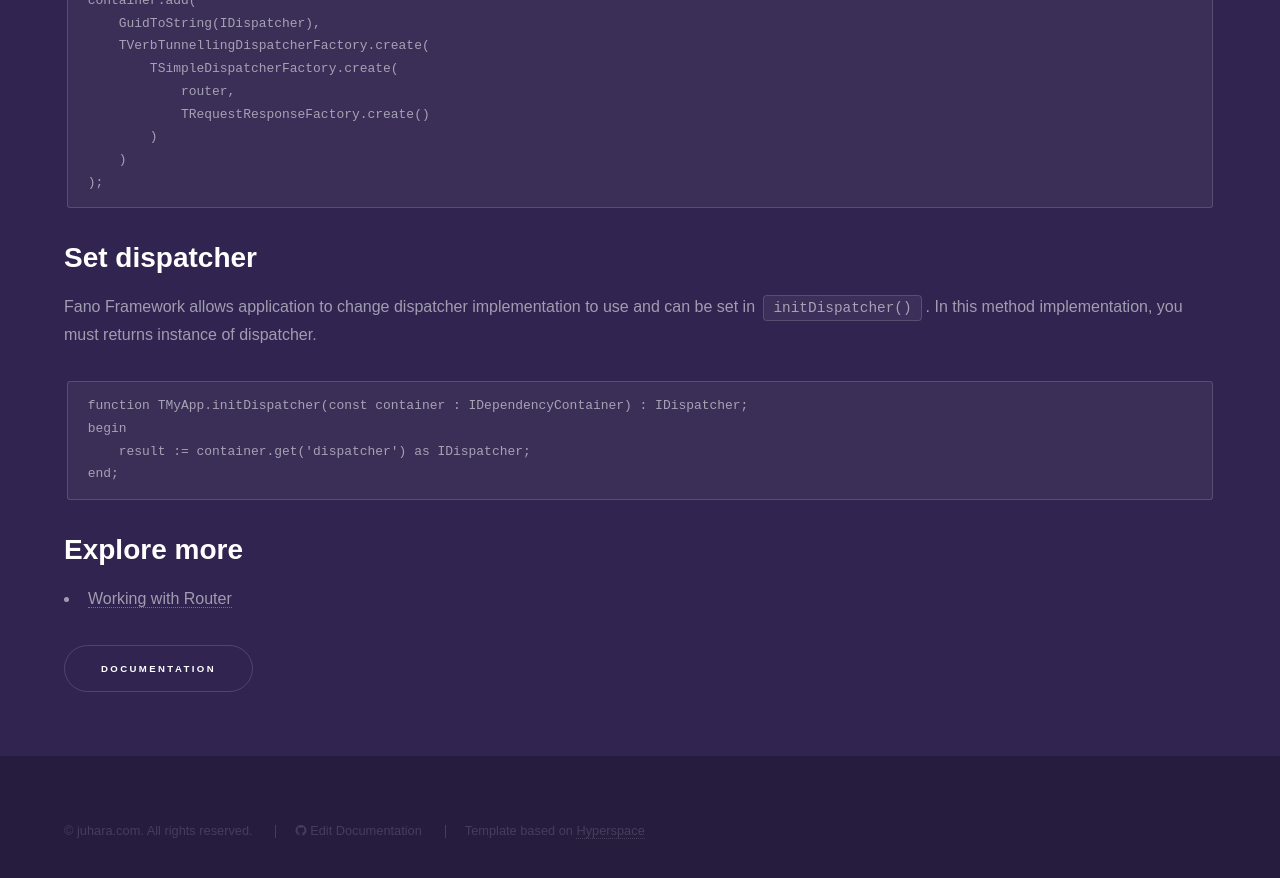
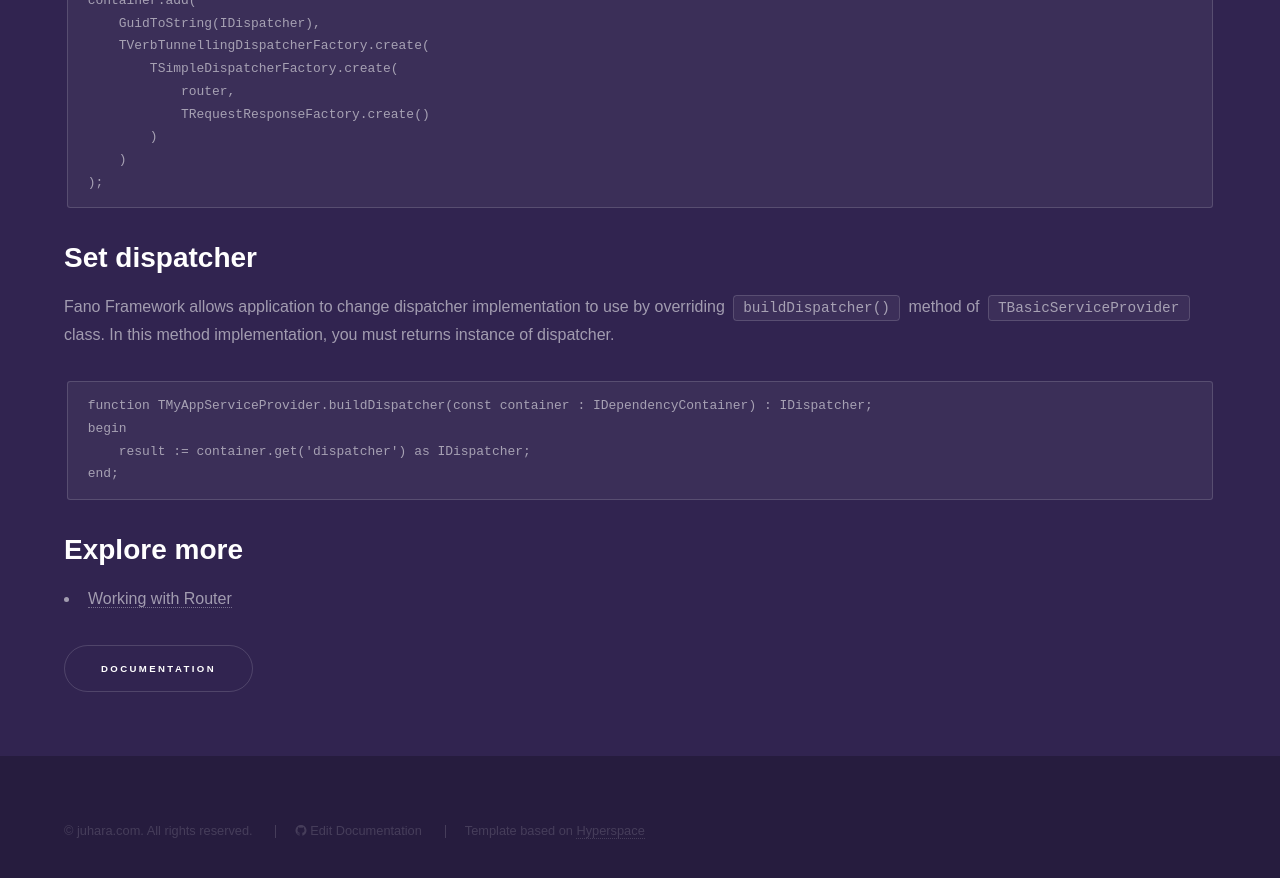
Before and after one commit to fanoframework/fanoframework.github.io, a Jekyll site: the page built from dispatcher/index.md, in a window 1280 px wide and 900 px high, scrolled down 2609 px. Shown: the top 878 px of the window. Built offline with Jekyll 4.4.1, drawn with Linux system fonts in a browser that asks for light colours; our own code applies the rules of GitHub Pages for plain Markdown files.

Commit message:
Update content about setup dispatcher

````diff
--- a/dispatcher/index.md
+++ b/dispatcher/index.md
@@ -107,12 +107,12 @@ container.add(
 ```
 ## Set dispatcher
 
-Fano Framework allows application to change dispatcher implementation to use and
-can be set in `initDispatcher()`. In this method implementation, you must returns
+Fano Framework allows application to change dispatcher implementation to use by
+overriding `buildDispatcher()` method of `TBasicServiceProvider` class. In this method implementation, you must returns
 instance of dispatcher.
 
 ```
-function TMyApp.initDispatcher(const container : IDependencyContainer) : IDispatcher;
+function TMyAppServiceProvider.buildDispatcher(const container : IDependencyContainer) : IDispatcher;
 begin
     result := container.get('dispatcher') as IDispatcher;
 end;
````
